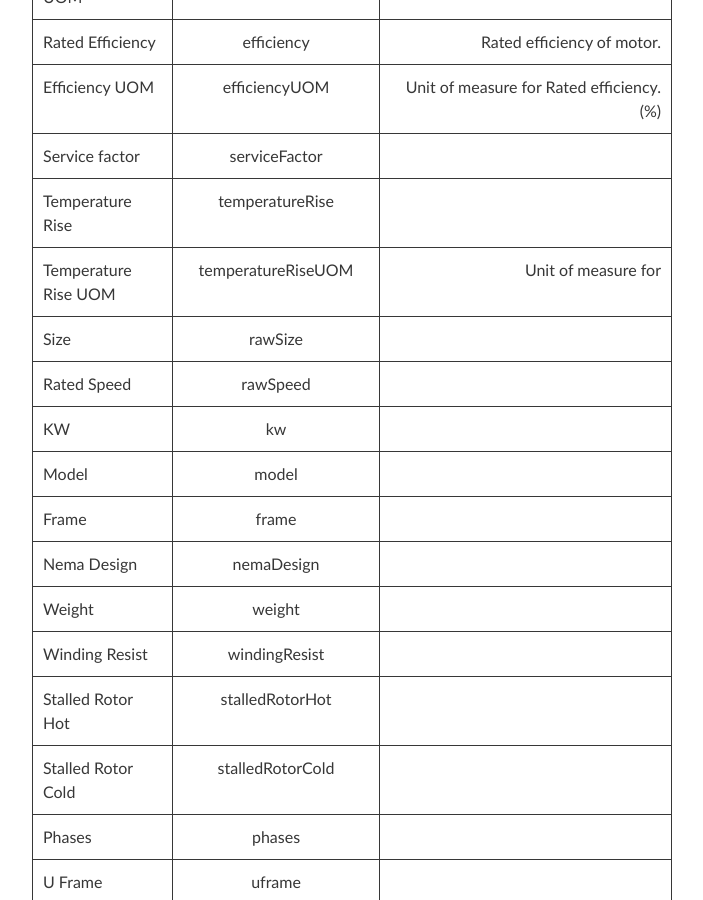
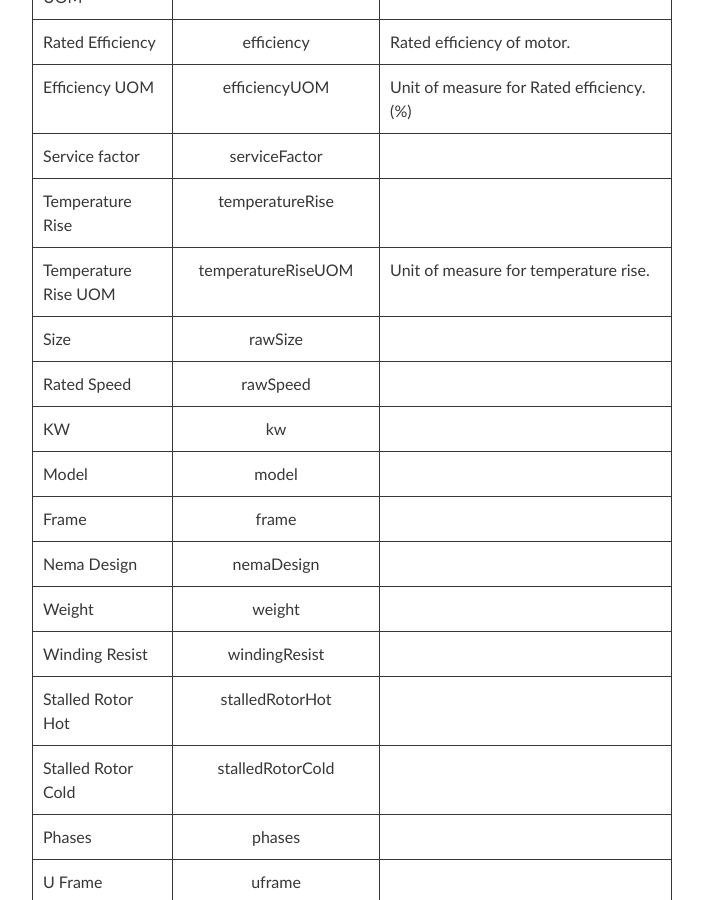
Before and after one commit to DeepakSirsath/assetsustainability.github.io, a Jekyll site: the page built from content/my_motors/motor-fields.md, in a window 1280 px wide and 900 px high, scrolled down 2160 px. Shown: the whole window, without its empty margins (288-991 px from the left). Built offline with Jekyll 4.4.1, drawn with Linux system fonts in a browser that asks for light colours; comment, search, counter and statistics services are not loaded.

Commit message:
Couple of motor field updates

```diff
--- a/content/my_motors/motor-fields.md
+++ b/content/my_motors/motor-fields.md
@@ -10,7 +10,7 @@ tags:
 ## Available Fields for Motors
 
 | Field Name    | Json Property Name | Description |
-| -------------- |:------------------:| -----------:|
+| -------------- |:------------------:| -----------|
 | Motor Type     | motorType          | NEMA Type for motor. |
 | Description    | description        | Description of motor. |
 | Facility       | facility           | Facility to which motor is assigned.  Set up facilities using the Facilities screen. |
@@ -45,7 +45,7 @@ tags:
 | Efficiency UOM | efficiencyUOM | Unit of measure for Rated efficiency. (%)  |
 | Service factor | serviceFactor |  |
 | Temperature Rise | temperatureRise |  |
-| Temperature Rise UOM | temperatureRiseUOM | Unit of measure for  |
+| Temperature Rise UOM | temperatureRiseUOM | Unit of measure for temperature rise. |
 | Size | rawSize |  |
 | Rated Speed | rawSpeed |  |
 | KW | kw |  |
```
